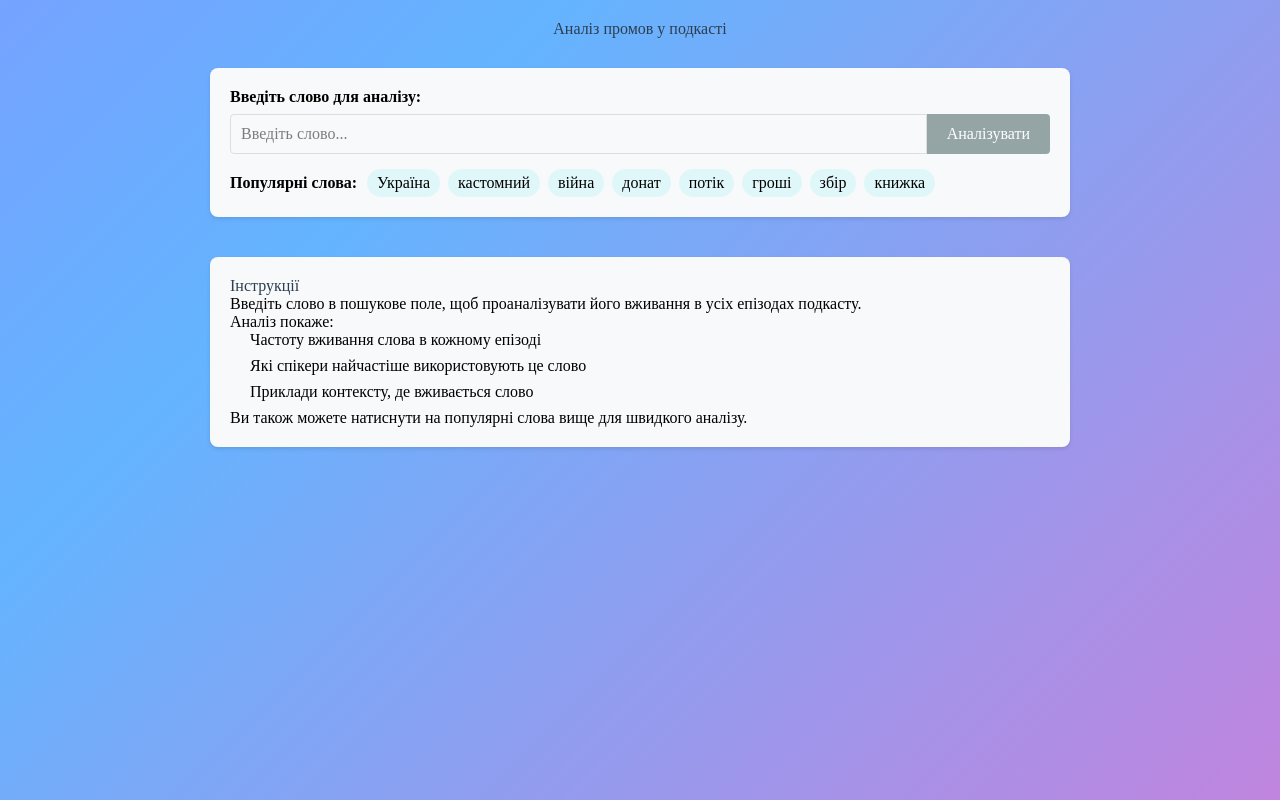
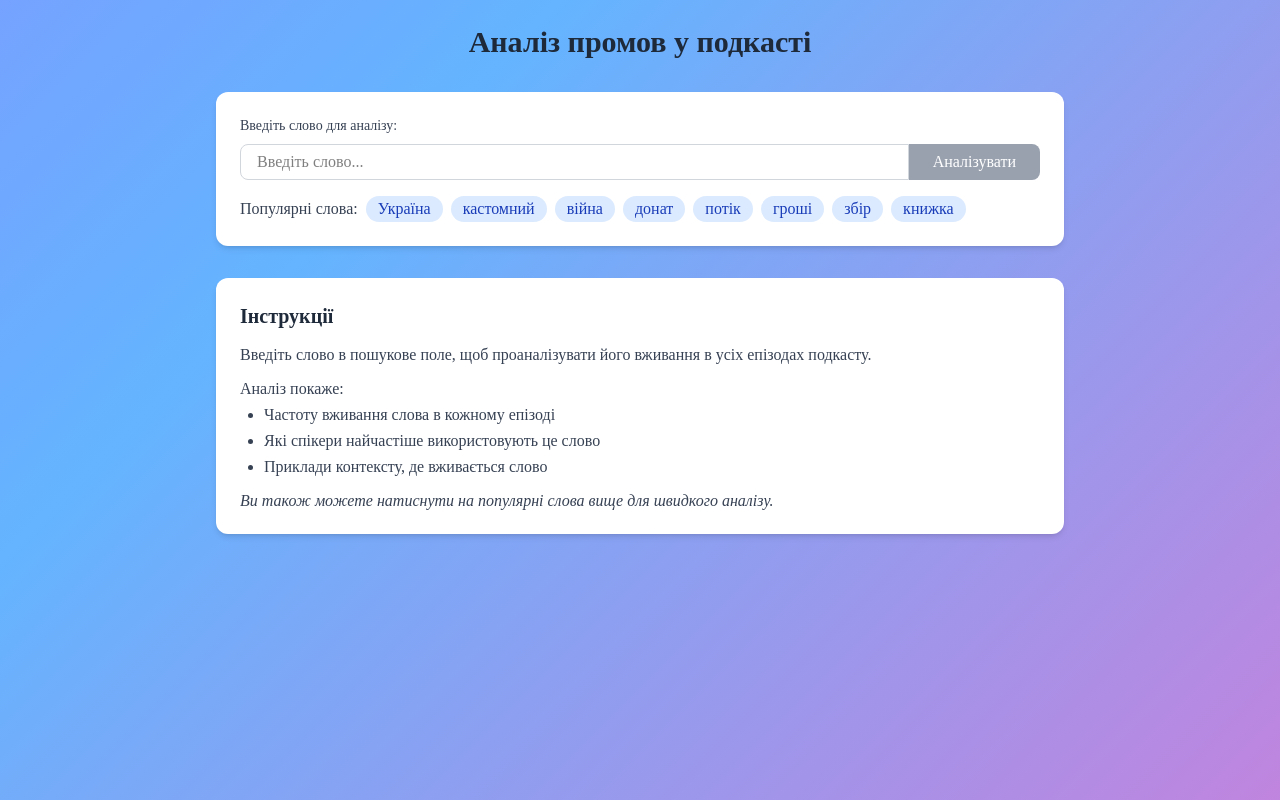
Before and after one commit to eugene-hovorun/toronto, a Nuxt app: page / in a window 1280 px wide. Built offline with nearby package versions, Linux system fonts and the light colour scheme.

Commit message:
chore: tailwind

```diff
--- a/components/WordAnalysis.vue
+++ b/components/WordAnalysis.vue
@@ -1,29 +1,40 @@
 <template>
-  <div class="word-analysis-page">
-    <h1>Аналіз промов у подкасті</h1>
+  <div class="max-w-4xl mx-auto px-4 py-6 md:px-6">
+    <h1 class="text-3xl font-bold text-center text-gray-800 mb-8">
+      Аналіз промов у подкасті
+    </h1>
 
-    <div class="search-container">
-      <label for="word-input">Введіть слово для аналізу:</label>
-      <div class="input-wrapper">
+    <div class="bg-white rounded-xl shadow-md p-6 mb-8">
+      <label
+        for="word-input"
+        class="block text-sm font-medium text-gray-700 mb-2"
+        >Введіть слово для аналізу:</label
+      >
+      <div class="flex mb-4">
         <input
           id="word-input"
           v-model="searchWord"
           type="text"
           placeholder="Введіть слово..."
+          class="flex-1 py-2 px-4 border border-gray-300 rounded-l-lg focus:ring-2 focus:ring-blue-500 focus:border-blue-500 outline-none"
           @keyup.enter="analyzeWord"
         />
-        <button @click="analyzeWord" :disabled="!searchWord.trim()">
+        <button
+          @click="analyzeWord"
+          :disabled="!searchWord.trim()"
+          class="bg-blue-600 hover:bg-blue-700 disabled:bg-gray-400 text-white font-medium py-2 px-6 rounded-r-lg transition duration-200"
+        >
           Аналізувати
         </button>
       </div>
 
-      <div class="common-words">
-        <p>Популярні слова:</p>
-        <div class="word-tags">
+      <div class="flex flex-wrap items-center gap-2">
+        <p class="font-medium text-gray-700">Популярні слова:</p>
+        <div class="flex flex-wrap gap-2">
           <span
             v-for="(word, index) in commonWords"
             :key="index"
-            class="word-tag"
+            class="px-3 py-1 bg-blue-100 text-blue-800 rounded-full cursor-pointer hover:bg-blue-200 transition duration-200"
             @click="selectCommonWord(word)"
           >
             {{ word }}
@@ -34,19 +45,19 @@
 
     <WordChart v-if="activeWord" :word="activeWord" />
 
-    <div class="instructions" v-else>
-      <h2>Інструкції</h2>
-      <p>
+    <div v-else class="bg-white rounded-xl shadow-md p-6">
+      <h2 class="text-xl font-semibold text-gray-800 mb-4">Інструкції</h2>
+      <p class="text-gray-700 mb-4">
         Введіть слово в пошукове поле, щоб проаналізувати його вживання в усіх
         епізодах подкасту.
       </p>
-      <p>Аналіз покаже:</p>
-      <ul>
+      <p class="text-gray-700 mb-2">Аналіз покаже:</p>
+      <ul class="list-disc pl-6 mb-4 text-gray-700 space-y-2">
         <li>Частоту вживання слова в кожному епізоді</li>
         <li>Які спікери найчастіше використовують це слово</li>
         <li>Приклади контексту, де вживається слово</li>
       </ul>
-      <p>
+      <p class="text-gray-700 italic">
         Ви також можете натиснути на популярні слова вище для швидкого аналізу.
       </p>
     </div>
@@ -83,115 +94,3 @@ const selectCommonWord = (word: CommonWord | string): void => {
 // Export common words for easier testing and reuse
 const commonWords = COMMON_WORDS;
 </script>
-
-<style scoped>
-.word-analysis-page {
-  max-width: 900px;
-  margin: 0 auto;
-  padding: 20px;
-}
-
-h1 {
-  text-align: center;
-  margin-bottom: 30px;
-  color: #2c3e50;
-}
-
-.search-container {
-  margin-bottom: 30px;
-  padding: 20px;
-  background-color: #f8f9fa;
-  border-radius: 8px;
-  box-shadow: 0 2px 4px rgba(0, 0, 0, 0.1);
-}
-
-label {
-  display: block;
-  margin-bottom: 8px;
-  font-weight: bold;
-}
-
-.input-wrapper {
-  display: flex;
-  margin-bottom: 15px;
-}
-
-input {
-  flex: 1;
-  padding: 10px;
-  font-size: 16px;
-  border: 1px solid #ddd;
-  border-radius: 4px 0 0 4px;
-}
-
-button {
-  padding: 10px 20px;
-  background-color: #3498db;
-  color: white;
-  border: none;
-  border-radius: 0 4px 4px 0;
-  cursor: pointer;
-  font-size: 16px;
-  transition: background-color 0.3s;
-}
-
-button:hover:not(:disabled) {
-  background-color: #2980b9;
-}
-
-button:disabled {
-  background-color: #95a5a6;
-  cursor: not-allowed;
-}
-
-.common-words {
-  display: flex;
-  align-items: center;
-  flex-wrap: wrap;
-  gap: 10px;
-}
-
-.common-words p {
-  margin: 0;
-  font-weight: bold;
-}
-
-.word-tags {
-  display: flex;
-  flex-wrap: wrap;
-  gap: 8px;
-}
-
-.word-tag {
-  padding: 5px 10px;
-  background-color: #e0f7fa;
-  border-radius: 16px;
-  cursor: pointer;
-  transition: background-color 0.3s;
-}
-
-.word-tag:hover {
-  background-color: #b2ebf2;
-}
-
-.instructions {
-  margin-top: 40px;
-  padding: 20px;
-  background-color: #f8f9fa;
-  border-radius: 8px;
-  box-shadow: 0 2px 4px rgba(0, 0, 0, 0.1);
-}
-
-.instructions h2 {
-  color: #2c3e50;
-  margin-top: 0;
-}
-
-.instructions ul {
-  padding-left: 20px;
-}
-
-.instructions li {
-  margin-bottom: 8px;
-}
-</style>
--- a/components/WordChart/index.vue
+++ b/components/WordChart/index.vue
@@ -1,96 +1,122 @@
 <template>
-  <div class="word-chart-container">
-    <div v-if="loading" class="loading">
-      <p>Завантаження аналізу слова...</p>
+  <div class="max-w-3xl mx-auto p-6">
+    <div
+      v-if="loading"
+      class="flex justify-center items-center h-52 border border-gray-200 rounded-lg"
+    >
+      <p class="text-gray-600">Завантаження аналізу слова...</p>
     </div>
-    <div v-else-if="error" class="error">
+    <div
+      v-else-if="error"
+      class="flex justify-center items-center h-52 bg-red-50 text-red-600 border border-red-200 rounded-lg"
+    >
       <p>Помилка: {{ error }}</p>
     </div>
     <div
       v-else-if="!wordData || wordData.episodes.length === 0"
-      class="no-data"
+      class="flex justify-center items-center h-52 border border-gray-200 rounded-lg"
     >
-      <p>Немає даних для слова "{{ word }}"</p>
+      <p class="text-gray-600">Немає даних для слова "{{ word }}"</p>
     </div>
-    <div v-else>
-      <h3>Вживання слова "{{ word }}" в епізодах</h3>
+    <div v-else class="space-y-6">
+      <h3 class="text-xl font-semibold text-gray-800">
+        Вживання слова "{{ word }}" в епізодах
+      </h3>
 
       <!-- Time range caption -->
-      <div class="time-range-caption">
-        <p>
+      <div class="text-center">
+        <p class="text-sm italic text-gray-500">
           Період аналізу: {{ formatEpisodeDate(timeRange.firstDate) }} —
           {{ formatEpisodeDate(timeRange.lastDate) }}
         </p>
       </div>
 
       <!-- Speaker distribution pie chart -->
-      <div class="chart-container">
-        <h4>Розподіл за спікерами</h4>
+      <div class="mb-8">
+        <h4 class="text-lg font-medium text-gray-700 mb-3">
+          Розподіл за спікерами
+        </h4>
+        <div class="h-72">
           <Pie :data="speakerChartData" :options="pieChartOptions" />
+        </div>
       </div>
 
       <!-- Episode frequency line chart -->
-      <div class="chart-container">
+      <div class="mb-8">
+        <div class="h-72">
           <Line :data="episodeChartData" :options="lineChartOptions" />
+        </div>
       </div>
 
       <!-- Word context examples -->
       <div
-        class="contexts"
+        class="mt-8 pt-6 border-t border-gray-200"
         v-if="wordData.contexts && wordData.contexts.length"
       >
-        <h4>Приклади вживання:</h4>
+        <h4 class="text-lg font-medium text-gray-700 mb-4">
+          Приклади вживання:
+        </h4>
+        <div class="space-y-4">
           <div
             v-for="(context, index) in wordData.contexts.slice(0, 5)"
             :key="index"
-          class="context-item"
+            class="bg-gray-50 rounded-lg p-4"
           >
-          <div class="context-layout">
+            <div class="flex gap-4">
               <!-- Thumbnail with YouTube link -->
               <div
-              class="thumbnail-container"
+                class="relative flex-shrink-0 w-32 h-24 overflow-hidden rounded-md"
                 v-if="context.thumbnailUrl && context.youtubeLink"
               >
                 <a
                   :href="context.youtubeLink"
                   target="_blank"
                   rel="noopener noreferrer"
-                class="video-link"
+                  class="block"
                 >
                   <img
                     :src="context.thumbnailUrl"
                     alt="Video thumbnail"
-                  class="thumbnail"
+                    class="w-full h-full object-cover transition-transform duration-300 hover:scale-105"
                   />
-                <div class="play-icon">▶</div>
+                  <div
+                    class="absolute inset-0 flex items-center justify-center"
+                  >
+                    <div
+                      class="bg-black bg-opacity-70 text-white w-8 h-8 rounded-full flex items-center justify-center"
+                    >
+                      ▶
+                    </div>
+                  </div>
                 </a>
               </div>
 
               <!-- Context text and metadata -->
-            <div class="context-content">
+              <div class="flex-grow">
                 <p>
-                <span class="episode">{{
+                  <span class="font-semibold mr-2">{{
                     formatEpisodeDate(context.episode)
                   }}</span>
-                <span class="timecode"
+                  <span class="text-gray-500 mr-2"
                     >[{{ formatTimecode(context.time) }}]</span
                   >
-                <span class="speaker">{{ context.speaker }}:</span>
-                <span
-                  class="text"
-                  v-html="highlightWord(context.text, word)"
-                ></span>
+                  <span class="font-semibold text-blue-600 mr-2"
+                    >{{ context.speaker }}:</span
+                  >
+                  <span v-html="highlightWord(context.text, word)"></span>
                 </p>
 
                 <!-- YouTube link as text -->
-              <div class="youtube-link" v-if="context.youtubeLink">
+                <div class="mt-2" v-if="context.youtubeLink">
                   <a
                     :href="context.youtubeLink"
                     target="_blank"
                     rel="noopener noreferrer"
+                    class="inline-flex items-center text-red-600 hover:underline text-sm"
                   >
                     Переглянути на YouTube
                   </a>
+                </div>
               </div>
             </div>
           </div>
@@ -173,134 +199,3 @@ onMounted(() => {
   }
 });
 </script>
-
-<style scoped>
-.word-chart-container {
-  padding: 20px;
-  max-width: 800px;
-  margin: 0 auto;
-}
-
-.chart-container {
-  height: 300px;
-  margin-bottom: 30px;
-}
-
-.loading,
-.error,
-.no-data {
-  display: flex;
-  justify-content: center;
-  align-items: center;
-  height: 200px;
-  border: 1px solid #ddd;
-  border-radius: 4px;
-}
-
-.error {
-  color: #d32f2f;
-  background-color: #ffebee;
-}
-
-.time-range-caption {
-  text-align: center;
-  margin-bottom: 15px;
-  font-style: italic;
-  color: #666;
-}
-
-.contexts {
-  margin-top: 20px;
-  border-top: 1px solid #eee;
-  padding-top: 20px;
-}
-
-.context-item {
-  margin-bottom: 15px;
-  padding: 15px;
-  background-color: #f9f9f9;
-  border-radius: 4px;
-}
-
-.context-layout {
-  display: flex;
-  gap: 15px;
-}
-
-.thumbnail-container {
-  position: relative;
-  flex-shrink: 0;
-  width: 120px;
-  height: 90px;
-  overflow: hidden;
-  border-radius: 4px;
-}
-
-.thumbnail {
-  width: 100%;
-  height: 100%;
-  object-fit: cover;
-  transition: transform 0.3s ease;
-}
-
-.video-link:hover .thumbnail {
-  transform: scale(1.05);
-}
-
-.play-icon {
-  position: absolute;
-  top: 50%;
-  left: 50%;
-  transform: translate(-50%, -50%);
-  background-color: rgba(0, 0, 0, 0.7);
-  color: white;
-  width: 30px;
-  height: 30px;
-  border-radius: 50%;
-  display: flex;
-  align-items: center;
-  justify-content: center;
-  font-size: 14px;
-}
-
-.context-content {
-  flex-grow: 1;
-}
-
-.episode {
-  font-weight: bold;
-  margin-right: 10px;
-}
-
-.timecode {
-  color: #666;
-  margin-right: 10px;
-}
-
-.speaker {
-  font-weight: bold;
-  color: #1976d2;
-  margin-right: 10px;
-}
-
-.highlight {
-  background-color: yellow;
-  padding: 0 2px;
-}
-
-.youtube-link {
-  margin-top: 8px;
-}
-
-.youtube-link a {
-  display: inline-flex;
-  align-items: center;
-  color: #ff0000;
-  text-decoration: none;
-  font-size: 0.9rem;
-}
-
-.youtube-link a:hover {
-  text-decoration: underline;
-}
-</style>
```
Lines whose indentation alone changed are shown as unchanged.
